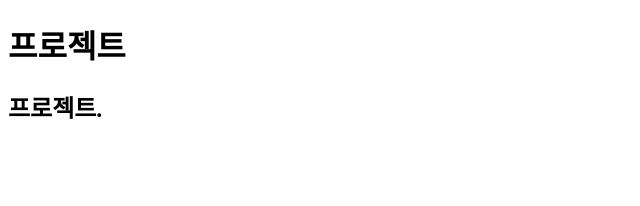
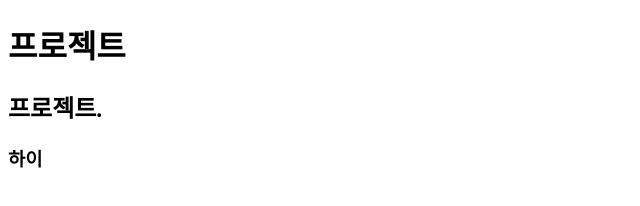
Before and after one commit to JUAREO/CAPSTONE, a plain HTML site: page index.html in a window 1280 px wide. Shown: the full height of the page, 0-640 px from the left. Drawn offline with Linux system fonts and the light colour scheme.

Commit message:
second commit

```diff
--- a/index.html
+++ b/index.html
@@ -10,5 +10,6 @@
   <h2>
     프로젝트.
   </h2>
+  <h3>하이</h3>
 </body>
 </html>
```
